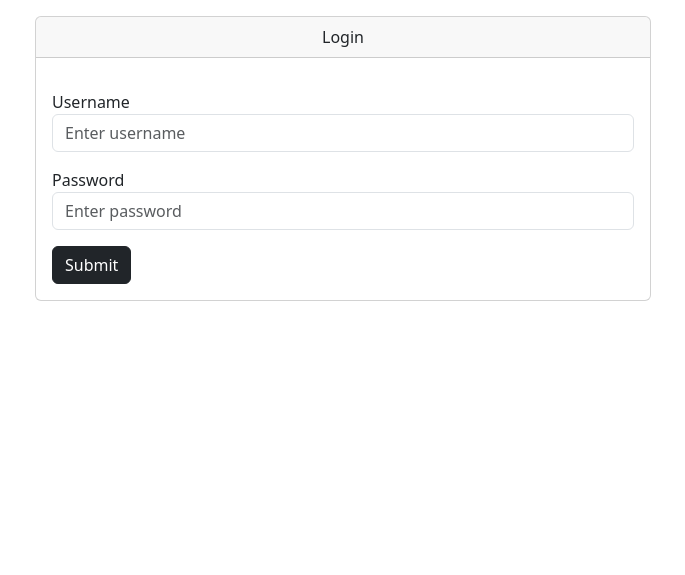
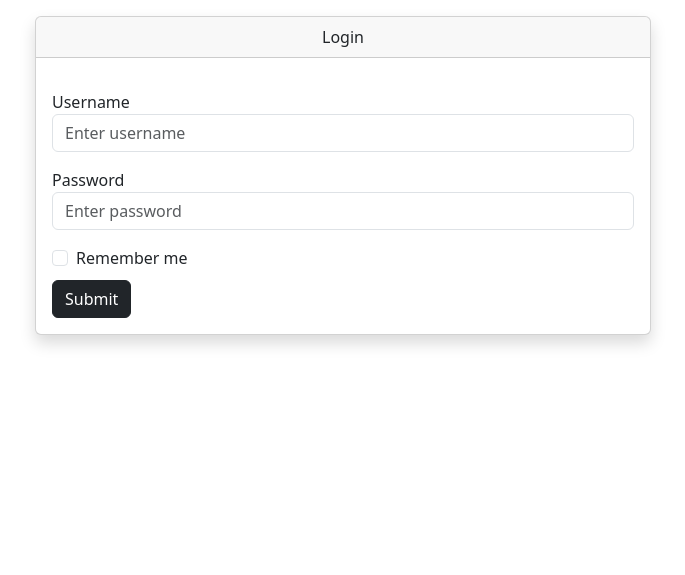
Before and after one commit to NikitaPash/FocusFlow, a Django app: page /user-auth/login/ in a window 1280 px wide. Shown: the part 56-631 px from the top of the page, without its empty margins (297-982 px from the left). Run offline with Django 5.2, Linux system fonts and the light colour scheme.

Commit message:
Add remember me checkbox to login page

```diff
--- a/templates/user_auth/login.html
+++ b/templates/user_auth/login.html
@@ -11,7 +11,7 @@
 {% block content %}
     <div class="row justify-content-center mx-auto">
         <div class="col-md-6">
-            <div class="card mt-3">
+            <div class="card mt-3 shadow">
               <div class="card-header text-center">
                   Login
               </div>
@@ -26,7 +26,13 @@
                     <label for="InputPassword">Password</label>
                     {{loginform.password}}
                   </div>
-                  <button type="submit" class="btn btn-dark">Submit</button>
+                  <div class="form-check">
+                      <label class="form-check-label" for="RememberCheck">
+                          Remember me
+                      </label>
+                      {{loginform.remember_me}}
+                  </div>
+                  <button type="submit" class="btn btn-dark mt-2">Submit</button>
                 </form>
               </div>
             </div>
--- a/templates/user_auth/register.html
+++ b/templates/user_auth/register.html
@@ -15,7 +15,7 @@
               <div class="card-header text-center">
                   Register
               </div>
-              <div class="card-body text-left">
+              <div class="card-body text-left shadow">
                 <form method="POST" autocomplete="off">
                   {% csrf_token %}
                   <div class="form-group my-3">
--- a/user_auth/forms.py
+++ b/user_auth/forms.py
@@ -2,7 +2,7 @@ from django.contrib.auth.forms import UserCreationForm, AuthenticationForm
 from django.contrib.auth.models import User
 
 from django import forms
-from django.forms.widgets import PasswordInput, TextInput, EmailInput
+from django.forms.widgets import PasswordInput, TextInput, EmailInput, CheckboxInput
 
 
 class CreateUserForm(UserCreationForm):
@@ -31,3 +31,7 @@ class LoginForm(AuthenticationForm):
     password = forms.CharField(widget=PasswordInput(
         attrs={'type': "password", 'class': "form-control", 'name': "password", 'id': "InputPassword",
                'placeholder': "Enter password"}))
+
+    remember_me = forms.BooleanField(required=False,
+                                     widget=CheckboxInput(attrs={'class': "form-check-input", 'type': "checkbox",
+                                                                 'id': "RememberCheck"}))
--- a/user_auth/views.py
+++ b/user_auth/views.py
@@ -27,10 +27,15 @@ def login_view(request):
     if request.method == 'POST' and form.is_valid():
         username = request.POST.get('username')
         password = request.POST.get('password')
+        remember_me = request.POST.get('remember_me')
         user = authenticate(request, username=username, password=password)
 
         if user is not None:
             auth.login(request, user)
+            if remember_me:
+                request.session.set_expiry(604800)
+            else:
+                request.session.set_expiry(0)
             return redirect('home')
 
     context = {'loginform': form}
```
